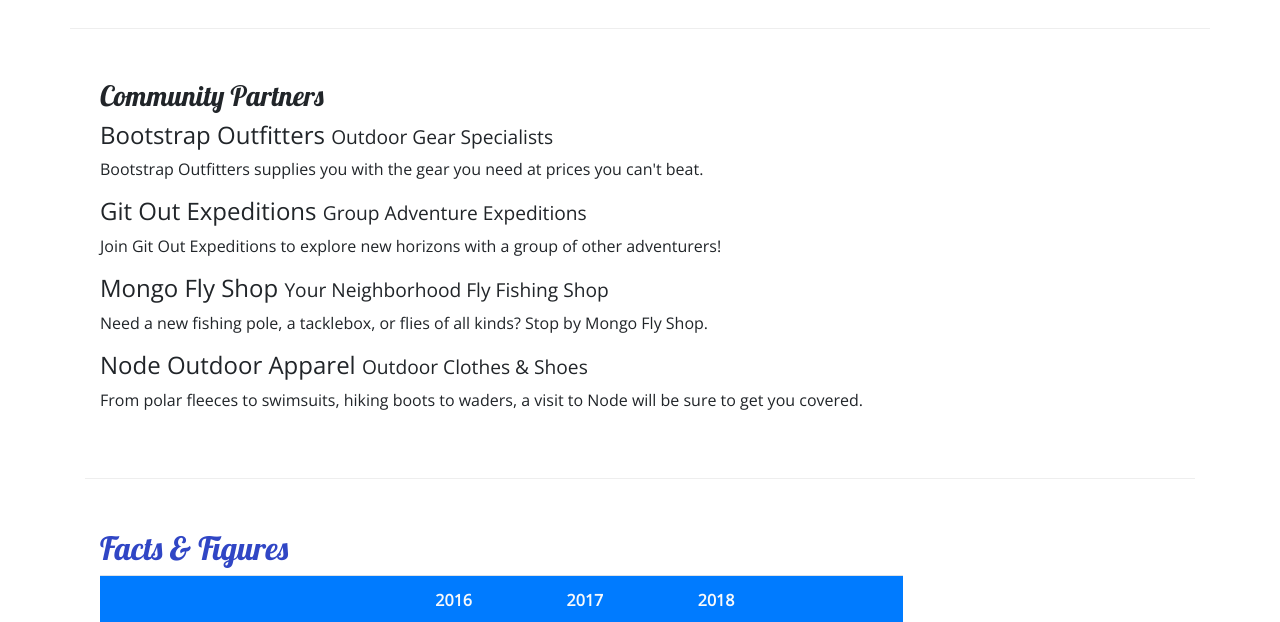
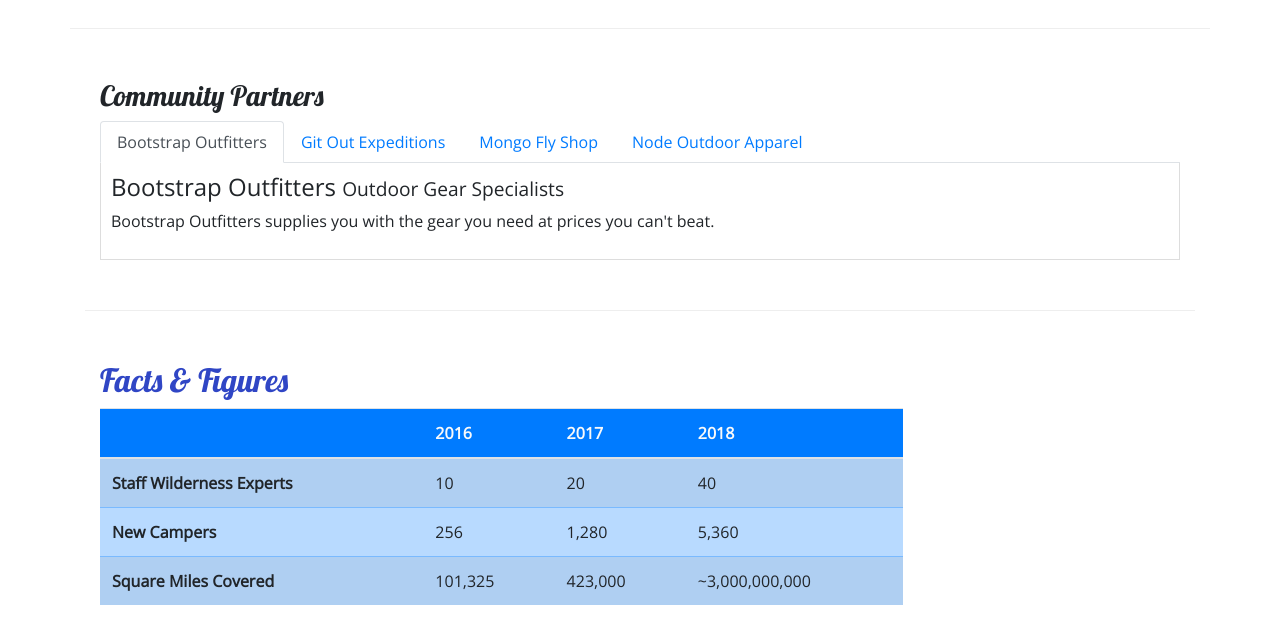
Before and after one commit to scostaus/nucampsite, a website: page aboutus.html in a window 1280 px wide. Shown: the part 800-1422 px from the top of the page. Drawn offline with nearby package versions, Linux system fonts and the light colour scheme.

Commit message:
About Us Nav Comp and Tabs

```diff
--- a/aboutus.html
+++ b/aboutus.html
@@ -117,31 +117,44 @@
                 <div class="row row-content">
                     <div class="col">
                         <h3>Community Partners</h3>
-                        <h4>Bootstrap Outfitters <small>Outdoor Gear Specialists</small></h4>
+                        <ul class="nav nav-tabs">
+                            <li class="nav-item"><a class="nav-link active" href="#bootstrap" role="tab"
+                                    data-toggle="tab">Bootstrap Outfitters</a>
+                            </li>
+                            <li class="nav-item"><a class="nav-link" href="#git" role="tab" data-toggle="tab">Git Out
+                                    Expeditions</a>
 
-                        <p class="d-none d-sm-block">Bootstrap Outfitters supplies you with the gear you need at prices
-                            you
-                            can't beat.</p>
+                            </li>
+                            <li class="nav-item"><a class="nav-link" href="#mongo" role="tab" data-toggle="tab">Mongo
+                                    Fly Shop</a>
 
-                        <h4>Git Out Expeditions <small>Group Adventure Expeditions</small></h4>
-
-                        <p class="d-none d-sm-block">Join Git Out Expeditions to explore new horizons with a group of
-                            other
-                            adventurers!</p>
-
-                        <h4>Mongo Fly Shop <small>Your Neighborhood Fly Fishing Shop</small></h4>
-
-                        <p class="d-none d-sm-block">Need a new fishing pole, a tacklebox, or flies of all kinds? Stop
-                            by
-                            Mongo Fly Shop.</p>
-
-                        <h4>Node Outdoor Apparel <small>Outdoor Clothes & Shoes</small></h4>
-
-                        <p class="d-none d-sm-block">From polar fleeces to swimsuits, hiking boots to waders, a visit to
-                            Node will be sure to get
-                            you
-                            covered.</p>
-
+                            </li>
+                            <li class="nav-item">
+                                <a class="nav-link" href="#node" role="tab" data-toggle="tab">Node Outdoor Apparel</a>
+                            </li>
+                        </ul>
+                        <div class="tab-content">
+                            <div role="tabpanel" class="tab-pane fade show active" id="bootstrap">
+                                <h4>Bootstrap Outfitters <small>Outdoor Gear Specialists</small></h4>
+                                <p class="d-none d-sm-block">Bootstrap Outfitters supplies you with the gear you need at
+                                    prices you can't beat.</p>
+                            </div>
+                            <div role="tabpanel" class="tab-pane fade" id="git">
+                                <h4>Git Out Expeditions <small>Group Adventure Expeditions</small></h4>
+                                <p class="d-none d-sm-block">Join Git Out Expeditions to explore new horizons with a
+                                    group of other adventurers!</p>
+                            </div>
+                            <div role="tabpanel" class="tab-pane fade" id="mongo">
+                                <h4>Mongo Fly Shop <small>Your Neighborhood Fly Fishing Shop.</small></h4>
+                                <p class="d-none d-sm-block">Need a new fishing pole, a tacklebox, or flies of all
+                                    kinds? Stop by Mongo Fly Shop.</p>
+                            </div>
+                            <div role="tabpanel" class="tab-pane fade" id="node">
+                                <h4>Node Outdoor Apparel <small>Outdoor Clothes & Shoes</small></h4>
+                                <p class="d-none d-sm-block">From polar fleeces to swimsuits, hiking boots to waders, a
+                                    visit to Node will be sure to get you covered.</p>
+                            </div>
+                        </div>
                     </div>
                 </div>
                 <div class="row row-content">
```
Also changed, not shown: index.html (+8 -34 lines).
